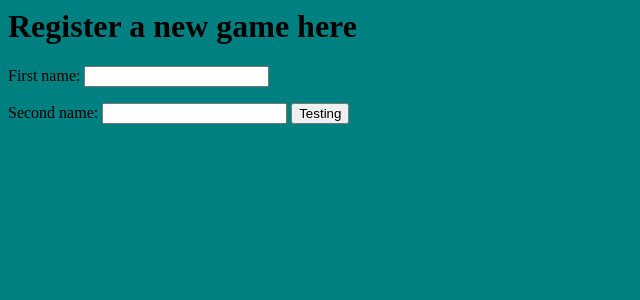
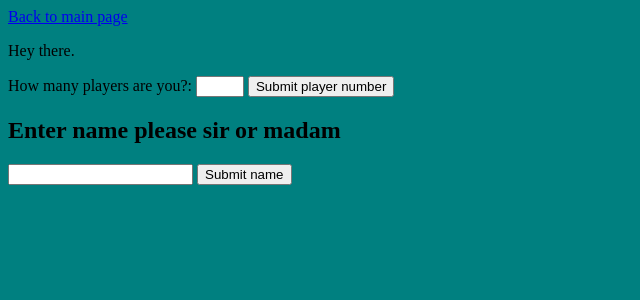
Before and after one commit to ArtaHamiti/TerraCount, a FastAPI app: page /new_game in a window 1280 px wide. Shown: the top 300 px of the page, without its empty margins (0-640 px from the left). Run offline with FastAPI, Linux system fonts and the light colour scheme.

Commit message:
Dynamic form (#3)
* changed to using Jinja2Templates

* changed to using Jinja2Templates

* getting values from html form and printing them

* squash

* addFunction is not being activated

* can add new fields with borrowed code

* changing code so it takes number of players

* it gives out number of players amount of fields

* trying to make a good dynamic form

* start of a good dynamic form

* updates number of fields instead of adding more

* general function ask_for_points overrides itself if used twice in a row

* general function ask_for_points uses manually made p and div in html file

* general function ask_for_points uses manually made p and div in html file

* managed to write a post function which gets user input from website and then prints it in python

```diff
--- a/main.py
+++ b/main.py
@@ -1,48 +1,56 @@
 from typing import Union
 from csv import DictReader
-from fastapi import FastAPI, Form
+from fastapi import FastAPI, Form, Request
 from fastapi.responses import HTMLResponse
 from fastapi.staticfiles import StaticFiles
 from jinja2 import Environment, FileSystemLoader
 import logging
 
-environment = Environment(loader=FileSystemLoader("templates/"))
+from starlette.templating import Jinja2Templates
+
 app = FastAPI()
+
+templates = Jinja2Templates(directory="templates")
 
 # Mount the static files directory
 app.mount("/static", StaticFiles(directory="static"), name="static")
 
 
-@app.get("/")
-def read_root():
-    template = environment.get_template("frontpage.html.j2")
+@app.get("/", response_class=HTMLResponse)
+def read_root(request: Request):
     with open("Terraforming_score_sheet.csv") as f:
         games = DictReader(f, delimiter=',', quotechar='"')
         users = [game["Name"] for game in games]
-    return HTMLResponse(template.render({"users": users}))
+    return templates.TemplateResponse(request, name="frontpage.html.j2", context={"users": users})
 
 
 @app.get("/games2")
-def read_root():
-    template = environment.get_template("all_games.html.j2")
+def read_root(request: Request):
     with open("Terraforming_score_sheet.csv") as f:
         games = DictReader(f, delimiter=',', quotechar='"')
         headers = games.fieldnames
         games = list(games)
     print("games:", str(games))
-    return HTMLResponse(template.render({"games": list(games), "headers": headers}))
+    return templates.TemplateResponse(request, name="all_games.html.j2",
+                                      context={"games": list(games), "headers": headers})
 
 
 @app.get("/test/")
-def read_root():
-    template = environment.get_template("test.html.j2")
-    return HTMLResponse(template.render())
+def read_root(request: Request):
+    return templates.TemplateResponse(request, name="test.html.j2")
 
 
 @app.get("/new_game")
-def read_root():
-    template = environment.get_template("new_game.html.j2")
-    return HTMLResponse(template.render())
+def read_root(request: Request):
+    return templates.TemplateResponse(request, name="new_game.html.j2")
+
+
+@app.post("/submit", response_class=HTMLResponse)
+def post_basic_form(request: Request, fname: str = Form(...)):
+    print(f'fname: {fname}')
+    return templates.TemplateResponse("new_game.html.j2", {"request": request, "fname":fname})
+
+
 
 
 @app.get("/games/{game_id}")
--- a/static/new_game.js
+++ b/static/new_game.js
@@ -2,3 +2,27 @@ function test(){
     alert("Hi ok")
     return false
 };
+
+function addFields(){
+    // Generate a dynamic number of inputs
+    var number = document.getElementById("players").value;
+    // Get the element where the inputs will be added to
+    alert("third")
+    var container = document.getElementById("container");
+    // Remove every children it had before
+    while (container.hasChildNodes()) {
+        container.removeChild(container.lastChild);
+    }
+    for (i=0;i<number;i++){
+        // Append a node with a random text
+        container.appendChild(document.createTextNode("Member " + (i+1)));
+        // Create an <input> element, set its type and name attributes
+        var input = document.createElement("input");
+        input.type = "text";
+        input.name = "member" + i;
+        container.appendChild(input);
+        // Append a line break
+        container.appendChild(document.createElement("br"));
+    }
+    return false
+    };
--- /dev/null
+++ b/static/testing_new_game.js
@@ -0,0 +1,63 @@
+point_types = ["terraforming points", "milestones", "awards", "trees", "city points", "card points"]
+
+function ask_for_points(players, point_type, iter) {
+
+        para = document.getElementById("p2")
+        para.innerHTML =" <br>What is each player's "+ point_type +" score?";
+        PointsDiv = document.getElementById("points")
+
+        for (let i = 1; i <players+1; i++ ) {
+            var newTerraField = document.createElement('input');
+            newTerraField.type = 'number';
+            newTerraField.name = point_type;
+            newTerraField.max = 500;
+            newTerraField.min = 20;
+
+            const paragraph = document.createElement("a");
+            const pText = document.createTextNode("Player "+ i + " ");
+            paragraph.appendChild(pText);
+
+
+            PointsDiv.appendChild(paragraph);
+            PointsDiv.appendChild(newTerraField);
+            var breakLine = document.createElement("br");
+            PointsDiv.appendChild(breakLine);
+
+        }
+
+        var x = document.createElement("INPUT");
+        x.setAttribute("type", "submit");
+        PointsDiv.appendChild(x);
+        x.onclick = function() {
+        PointsDiv.innerHTML = " ";
+        para.innerHTML = " ";
+        iter +=1
+        }
+
+
+
+}
+
+
+document.getElementById('playerButton').addEventListener('click', function() {
+
+    players = Number(document.getElementById('players').value);
+
+    if (players == 1) {
+        document.getElementById("p1").innerHTML = "<br> Great, you went solo!";
+    }  else {
+
+        document.getElementById("p1").innerHTML = "<br> Okay, I have registered "
+        + players + " players."
+
+        var iteration = 0
+
+
+        ask_for_points(players, point_types[iteration], iteration)
+
+
+
+
+
+    }
+});
--- a/templates/new_game.html.j2
+++ b/templates/new_game.html.j2
@@ -1,20 +1,42 @@
+<!DOCTYPE html>
+<html>
 <head>
     <style>
     body {background-color: teal;}
     </style>
-    <script src="/static/new_game.js"></script>
 </head>
 
 <body>
-    <h1>Register a new game here</h1>
-        <form action="/all_games">
-            <label for: "fname"> First name:</label>
-            <input type = "text" id="fname" name="first_name">
-            <br>
-        </form>
-        <form action="/all_games">
-            <label for: "sname"> Second name:</label>
-            <input type = "text" id="sname" name="first_name">
-            <button onclick="test()">Testing</button>
-        </form>
+  <a href="/"> Back to main page </a>
+  <p id="first p"> Hey there. </p>
+
+  <form id="dynamicForm">
+    <div">
+        <label for="players">How many players are you?:</label>
+        <input type="number" min=1 max=5 id="players" name="players">
+        <button type="button" id="playerButton">Submit player number</button>
+    </div>
+
+    <p id="p1"> </p>
+
+    <p id="p2"> </p>
+
+
+    <div id="points">
+
+    </div>
+
+
+  </form>
+
+  <h2>Enter name please sir or madam</h2>
+  <form action="/submit" method="post">
+    <input type="text" name="fname" required>
+    <button type="submit">Submit name</button>
+  </form>
+
+
+  <script src="static/testing_new_game.js"></script>
+  <! --  Source =  https://medium.com/@AlexanderObregon/beginners-guide-to-creating-dynamic-forms-with-javascript-10aef6a8843d-->
 </body>
+</html>
```
Also changed, not shown: static/points_functions.js (added, +27 -0 lines).
